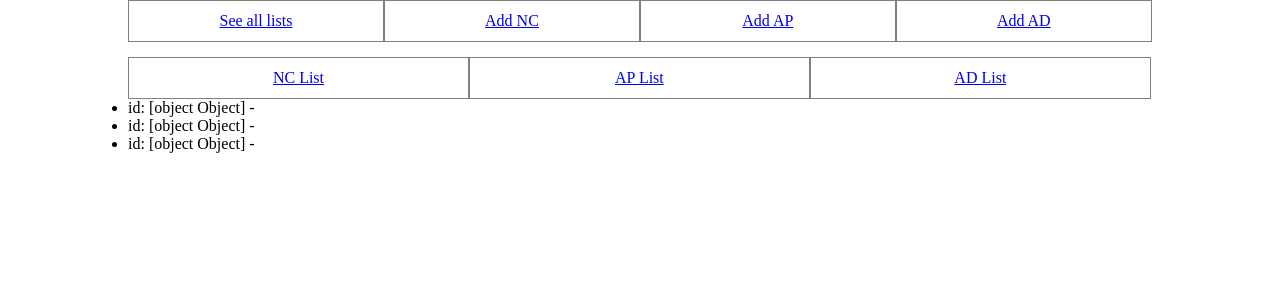
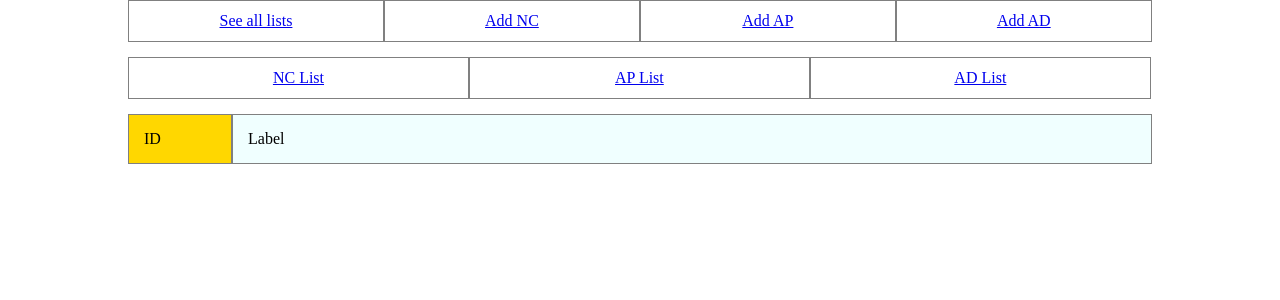
Before and after one commit to Khang90800/ncm3, an Angular app: page /nc-list in a window 1280 px wide. Shown: the top 300 px of the page. Built offline with nearby package versions, Linux system fonts and the light colour scheme.

Commit message:
NC List: first Layout

```diff
--- a/src/app/app.module.ts
+++ b/src/app/app.module.ts
@@ -15,7 +15,6 @@ import { NcListComponent } from '../list-menu/nc-list/nc-list.component';
 import { ApListComponent } from '../list-menu/ap-list/app-list.component';
 import { AdListComponent } from '../list-menu/ad-list/ad-list.component';
 import { NcComponent } from '../list-menu/nc-list/nc/nc.component';
-import { NcService } from './services/nc.service';
 
 const appRoutes: Routes = [
   { path: 'add-nc', component: AddNcComponent },
@@ -50,7 +49,6 @@ const appRoutes: Routes = [
     NcComponent
   ],
   providers: [
-    NcService
   ],
   bootstrap: [
     AppComponent
--- a/src/app/services/nc.service.ts
+++ /dev/null
@@ -1,8 +0,0 @@
-export class NcService {
-  ncProperties = [
-   {
-      ncId: '54',
-      ncLabel: 'oofheozihf'
-   }
-  ];
-}
--- a/src/list-menu/nc-list/nc-list.component.css
+++ b/src/list-menu/nc-list/nc-list.component.css
@@ -1,3 +1,24 @@
-p {
-  margin: 15px;
+.tableHead {
+  display: flex;
+  flex-direction: row;
+  margin-top: 15px;
+  margin-bottom: 0;
 }
+
+.elementTableHead {
+  border: 1px solid grey;
+}
+
+.boxTable {
+  border: 1px solid grey;
+}
+
+.boxTable:nth-child(1) {
+  background-color: gold;
+  flex: 1;
+}
+
+.boxTable:nth-child(2) {
+  background-color: azure;
+  flex: 9;
+}
--- a/src/list-menu/nc-list/nc-list.component.html
+++ b/src/list-menu/nc-list/nc-list.component.html
@@ -1,9 +1,15 @@
 <app-list-menu></app-list-menu>
 
 <div class="subListContainer">
-  <ul>
-    <li><app-nc></app-nc></li>
-    <li><app-nc></app-nc></li>
-    <li><app-nc></app-nc></li>
-  </ul>
+  <div class="tableHead">
+    <div class="boxTable"><p>ID</p></div>
+    <div class="boxTable"><p>Label</p></div>
+  </div>
+
+  <div class="tableBody">
+     <app-nc *ngFor="let nc of ncProperties"
+                    [ncId]="nc.ncId"
+                    [ncLabel]="nc.ncLabel"></app-nc>
+  </div>
+
 </div>
--- a/src/list-menu/nc-list/nc/nc.component.css
+++ b/src/list-menu/nc-list/nc/nc.component.css
@@ -0,0 +1,25 @@
+* {
+  margin: 0;
+  padding: 0;
+}
+
+p {
+  margin: 15px;
+}
+
+.tableBody {
+  display: flex;
+  flex-direction: row;
+}
+
+.boxTableBody {
+  border: 1px solid grey;
+}
+
+.boxTableBody:nth-child(1) {
+  flex: 1;
+}
+
+.boxTableBody:nth-child(2) {
+  flex: 9;
+}
--- a/src/list-menu/nc-list/nc/nc.component.html
+++ b/src/list-menu/nc-list/nc/nc.component.html
@@ -1 +1,4 @@
- id: {{ ncProperties }} - <!--label: {{ ncLabel }} -->
+<div class="tableBody">
+  <div class="boxTableBody"><p>{{ ncId }}</p></div>
+  <div class="boxTableBody"><p>{{ ncLabel }}</p></div>
+</div>
--- a/src/list-menu/nc-list/nc/nc.component.ts
+++ b/src/list-menu/nc-list/nc/nc.component.ts
@@ -1,19 +1,30 @@
-import { Component, OnInit } from '@angular/core';
-import { NcService } from '../../../app/services/nc.service';
+import { Component, Input } from "@angular/core";
 
 @Component({
-  selector: 'app-nc',
-  templateUrl: './nc.component.html',
-  styleUrls: [ './nc.component.css' ]
+  selector: "app-nc",
+  templateUrl: "./nc.component.html",
+  styleUrls: ["./nc.component.css"]
 })
+export class NcComponent {
 
-export class NcComponent implements OnInit {
+  @Input() ncId: string;
+  @Input() ncLabel: string;
 
-  ncProperties: any[];
 
-  constructor(private ncService: NcService) {}
+  ncProperties = [
+    {
+      id: '22',
+      label: 'hozoei'
+    },
+    {
+      id: '23',
+      label: 'ojze'
+    },
+    {
+      id: '24',
+      label: 'cnklncs'
+    },
+  ];
 
-  ngOnInit() {
-    this.ncProperties = this.ncService.ncProperties;
-  }
+  constructor() {}
 }
--- a/src/styles.css
+++ b/src/styles.css
@@ -1,6 +1,10 @@
 * {
   margin: 0;
   padding: 0;
+}
+
+p {
+  margin: 15px;
 }
 
 .subMenuContainer {
```
